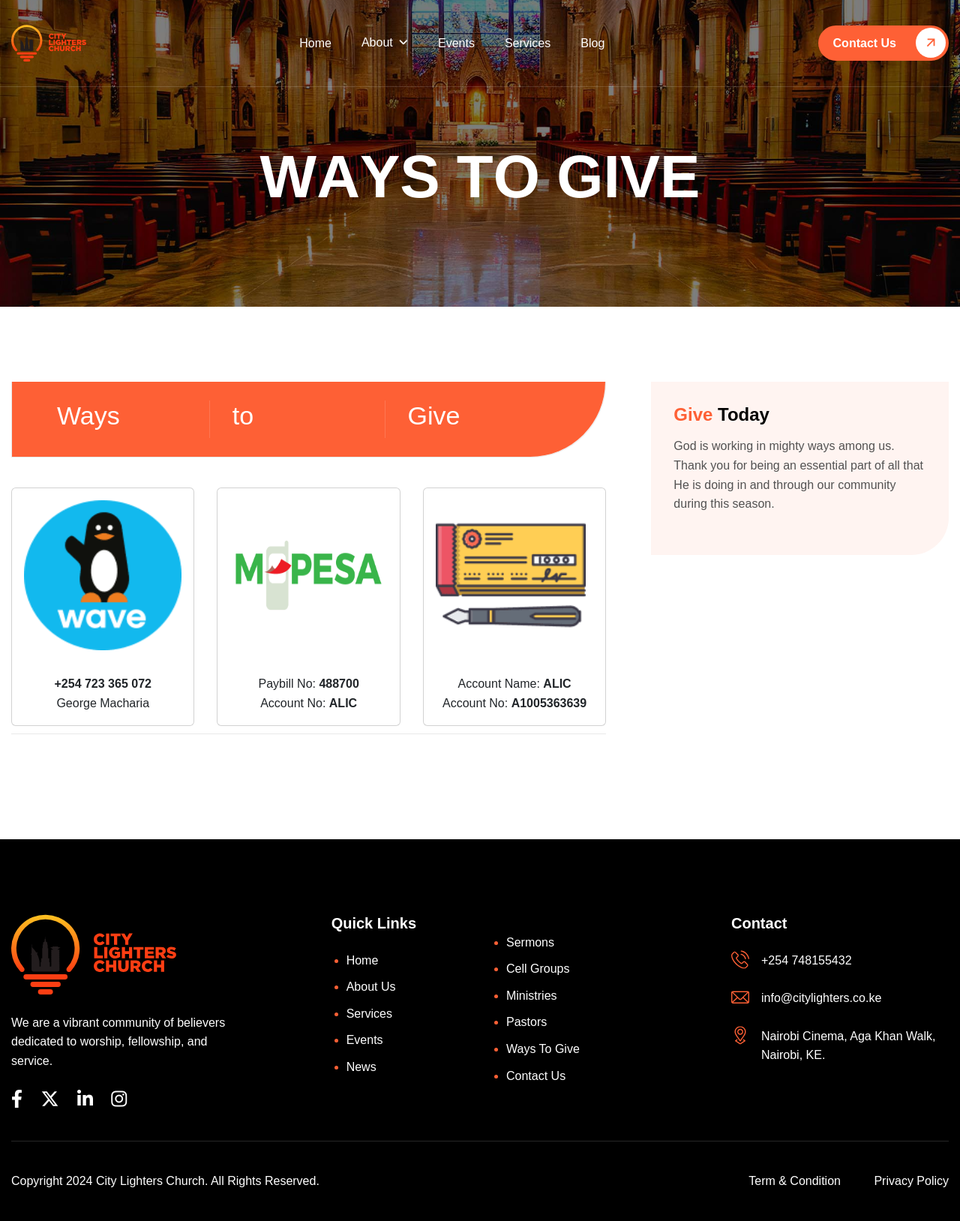
After one commit to OGURI254/c_lighters, a Django app: page /ways-to-give/ in a window 1280 px wide. The commit adds this page. Shown: the whole page at 75% size. Run offline with Django 5.2, Linux system fonts and the light colour scheme; some libraries are stand-ins or nearby versions; some web fonts are replaced.

Commit message:
add event and giving

```diff
--- a/app/urls.py
+++ b/app/urls.py
@@ -20,5 +20,7 @@ urlpatterns = [
     path('validate/<str:tkt_no>', views.validate_tkt, name='validate_tkt'),
     path('terms/', views.terms, name='terms'),
     path('privacy/', views.privacy, name='privacy'),
+    path('events/', views.event, name='events'),
+    path('ways-to-give/', views.ways_to_give, name='ways_to_give'),
     path('events/<slug:slug>/', views.event_details, name='event_details')
 ]
--- a/app/views.py
+++ b/app/views.py
@@ -9,7 +9,7 @@ from django.core.paginator import Paginator
 from django.template.loader import render_to_string
 from django.core.mail import EmailMultiAlternatives
 from city_lighters.settings import DEFAULT_FROM_EMAIL
-from django.shortcuts import redirect, render, get_object_or_404
+from django.shortcuts import get_list_or_404, redirect, render, get_object_or_404
 from django.contrib.admin.views.decorators import staff_member_required
 from .models import EventRegistration, Service, Ministry, Sermon, Blog, CellGroup, Contact, Pastor, Gallery, CommonPage, Event
 
@@ -180,6 +180,20 @@ def privacy(request):
     }
     return render(request, 'common.html', context)
 
+def ways_to_give(request):
+    context = {
+        'title': "Ways to Give",
+    }
+    return render(request, 'ways-to-give.html', context)
+
+def event(request):
+    events = Event.objects.filter(is_active=True, date__gte=timezone.now())
+    context = {
+        'title': "Events",
+        'events': events,
+    }
+    return render(request, 'events.html', context)
+
 def event_details(request, slug):
     event = get_object_or_404(Event, is_active=True, date__gte=timezone.now(), slug=slug)
     if request.method == 'POST':
--- a/city_lighters/settings.py
+++ b/city_lighters/settings.py
@@ -6,7 +6,7 @@ DEBUG = True
 ALLOWED_HOSTS = [
     '13.245.109.191',
     'clc.vstech.co.ke',
-    'www.clc.vstech.co.ke'
+    'www.clc.vstech.co.ke',
     '127.0.0.1',
     'localhost'
 ]
--- a/templates/index.html
+++ b/templates/index.html
@@ -313,9 +313,6 @@
                                 <img src="/static/images/mission-image.jpg" alt="">
                             </figure>
                         </div>
-                        <div class="mission-life-circle">
-                            <img src="/static/images/mission-life-circle-img.png" alt="">
-                        </div>
                     </div>
                 </div>
             </div>
--- a/templates/partials/footer.html
+++ b/templates/partials/footer.html
@@ -37,7 +37,7 @@
                         <li><a href="/">home</a></li>
                         <li><a href="{% url  'about' %}">about us</a></li>
                         <li><a href="{% url 'services' %}">services</a></li>
-                        <li><a href="">events</a></li>
+                        <li><a href="{% url 'events' %}">events</a></li>
                         <li><a href="{% url 'blog' %}">news</a></li>
                     </ul>
                 </div>
@@ -53,6 +53,7 @@
                         <li><a href="{% url 'campaign' %}">cell groups</a></li>
                         <li><a href="{% url 'ministries' %}">ministries</a></li>
                         <li><a href="{% url  'pastor' %}">pastors</a></li>
+                        <li><a href="{% url 'ways_to_give' %}">ways to give</a></li>
                         <li><a href="{% url 'contact' %}">contact us</a></li>
                     </ul>
                 </div>
--- a/templates/partials/top-nav.html
+++ b/templates/partials/top-nav.html
@@ -16,20 +16,19 @@
                             <li class="nav-item submenu"><a class="nav-link" href="#">About</a>
                                 <ul>
                                     <li class="nav-item"><a class="nav-link" href="{% url 'about' %}">About Us</a></li>
-                                    <li class="nav-item"><a class="nav-link" href="{% url 'sermons' %}">Sermons</a>
-                                    </li>
+                                    <li class="nav-item"><a class="nav-link" href="{% url 'sermons' %}">Sermons</a></li>
+                                    <li class="nav-item"><a class="nav-link" href="{% url 'ways_to_give' %}">Ways to Give</a></li>
                                     <li class="nav-item"><a class="nav-link" href="{% url 'campaign' %}">Cell Groups</a></li>
                                     <li class="nav-item"><a class="nav-link" href="{% url 'ministries' %}">Ministries</a></li>
-                                    <li class="nav-item"><a class="nav-link" href="{% url 'pastor' %}">Pastors</a>
-                                    </li>
-                                    <li class="nav-item"><a class="nav-link" href="{% url 'gallery' %}">Gallery</a>
-                                    </li>
+                                    <li class="nav-item"><a class="nav-link" href="{% url 'pastor' %}">Pastors</a></li>
+                                    <li class="nav-item"><a class="nav-link" href="{% url 'gallery' %}">Gallery</a></li>
                                 </ul>
                             </li>
+                            <li class="nav-item"><a class="nav-link" href="{% url 'events' %}">Events</a></li>
                             <li class="nav-item"><a class="nav-link" href="{% url 'services' %}">Services</a></li>
                             <li class="nav-item"><a class="nav-link" href="{% url 'blog' %}">Blog</a></li>
                             {% if request.user.is_staff %}
-                            <li class="nav-item"><a class="nav-link" href="{% url 'validate' %}">Validate</a></li>
+                                <li class="nav-item"><a class="nav-link" href="{% url 'validate' %}">Validate</a></li>
                             {% endif %}
                         </ul>
                     </div>
--- /dev/null
+++ b/templates/ways-to-give.html
@@ -0,0 +1,74 @@
+{% extends 'base.html' %}
+{% block content %}
+<div class="page-campaign-single">
+    <div class="container">
+        <div class="row">
+            <div class="col-lg-8">
+                <div class="campaign-single-content">
+                    <div class="campaign-donate-box">
+                        <div class="campaign-donate-content">
+                            <div class="campaign-donate-item campaign-raised">
+                                <h3>Ways</h3>
+                            </div>
+                            <div class="campaign-donate-item campaign-donations">
+                                <h3>to</h3>
+                            </div>
+                            <div class="campaign-donate-item campaign-goal">
+                                <h3>Give</h3>
+                            </div>
+                        </div>
+                    </div>
+                    <div class="campaign-entry">
+                        <div class="row">
+                            <div class="col-sm-12 col-md-4">
+                                <figure class="card">
+                                    <div class="p-3">
+                                        <img src="/static/images/wave-150x150.png" class="card-img" height="200" alt="Wave">
+                                    </div>
+                                    <figcaption class="card-body text-center">
+                                        <b>+254 723 365 072</b><br/>
+                                        George Macharia
+                                    </figcaption>
+                                </figure>
+                            </div>
+                            <div class="col-sm-12 col-md-4">
+                                <figure class="card">
+                                    <div class="p-3">
+                                        <img src="/static/images/mpesa-logo.png" class="card-img" height="200" alt="M-Pesa Paybil">
+                                    </div>
+                                    <figcaption class="card-body text-center">
+                                        Paybill No: <b>488700</b><br/>
+                                        Account No: <b>ALIC</b>
+                                    </figcaption>
+                                </figure>
+                            </div>
+                            <div class="col-sm-12 col-md-4">
+                                <figure class="card">
+                                    <div class="p-3">
+                                        <img src="/static/images/bank-150x150.png" class="img-card" height="200" alt="Bank Transfer">
+                                    </div>
+                                    <figcaption class="card-body text-center">
+                                        Account Name: <b>ALIC</b><br/>
+                                        Account No: <b>A1005363639</b>
+                                    </figcaption>
+                                </figure>
+                            </div>
+                        </div>
+                    </div>
+                </div>
+            </div>
+
+            <div class="col-lg-4">
+                <div class="campaign-single-sidebar">
+                    <div class="campaign-sidebar-title">
+                        <h3 class="wow fadeInUp" style="visibility: visible; animation-name: fadeInUp;">
+                            <span>give</span> today</h3>
+                        <p class="wow fadeInUp" data-wow-delay="0.25s"
+                            style="visibility: visible; animation-delay: 0.25s; animation-name: fadeInUp;">God is working in mighty ways among us. Thank you for being an essential part of all that He is doing in and through our community during this season.</p>
+                    </div>
+                </div>
+            </div>
+        </div>
+    </div>
+</div>
+{% endblock %}
```
Also changed, not shown: templates/events.html (added, +33 -0 lines), db.sqlite3, media/events/Alic-183.jpg (added), static/images/bank-150x150.png (added), static/images/mpesa-logo.png (added), static/images/wave-150x150.png (added).
